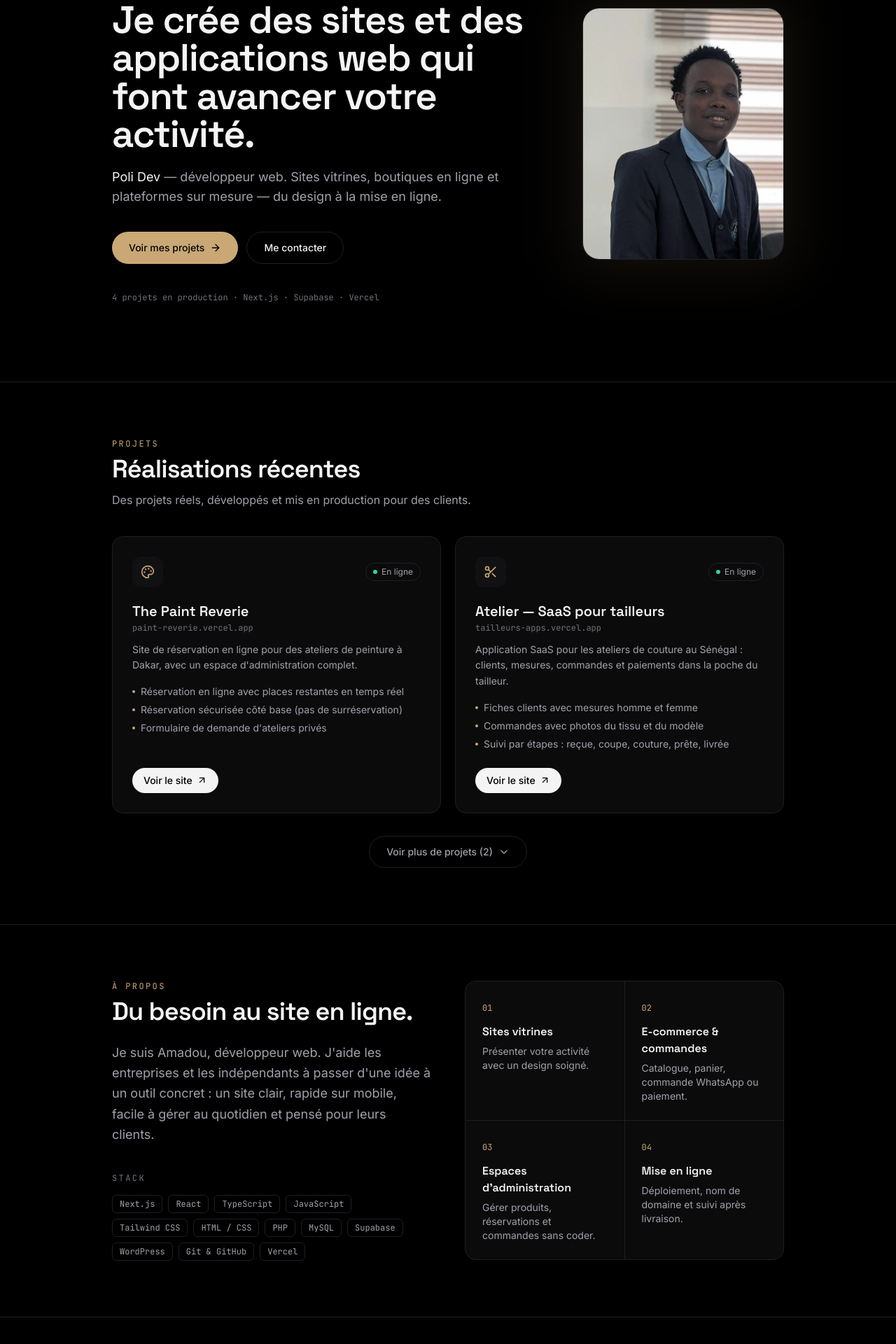
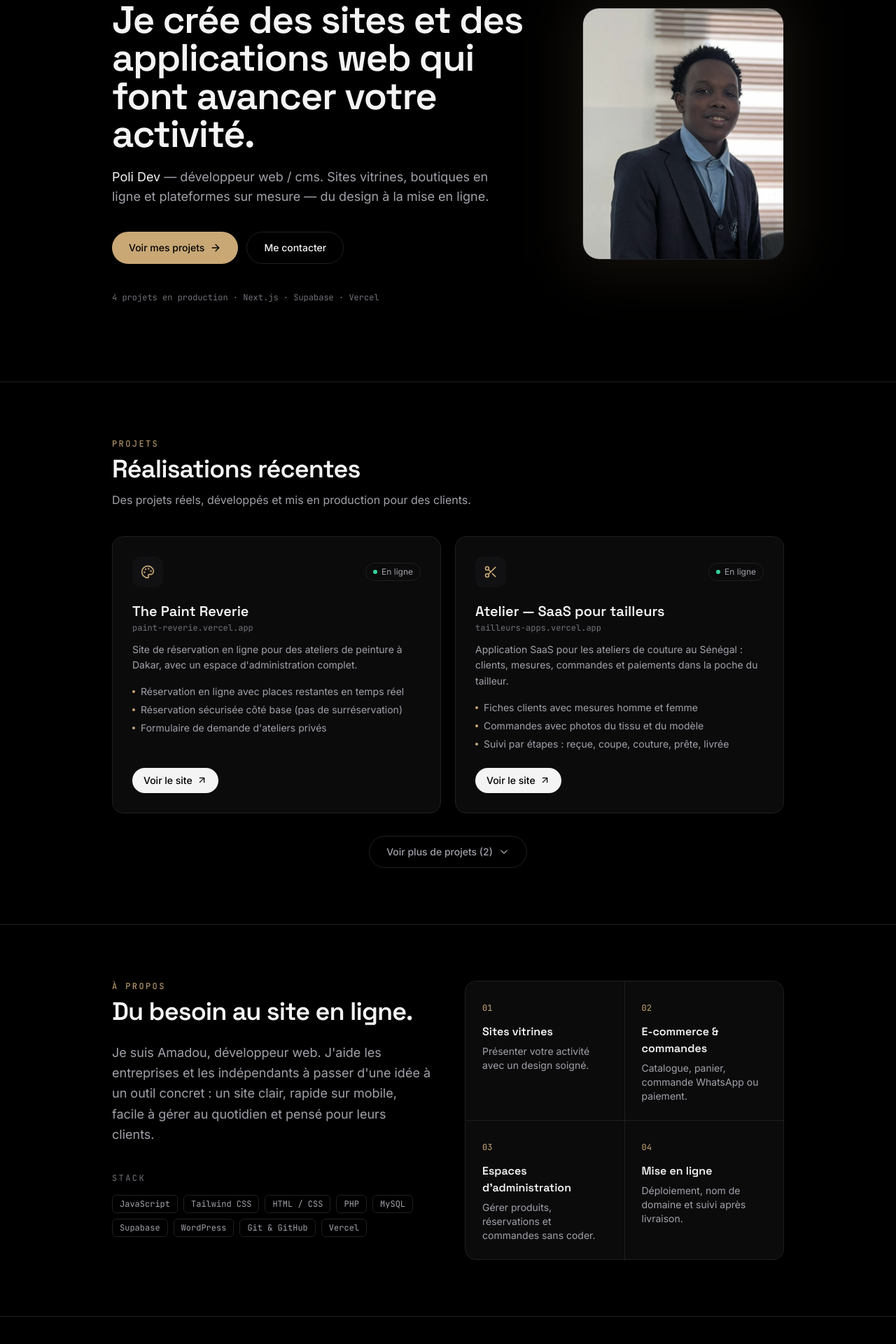
Before and after one commit to poli-jpg/poli-dev-portfolio, a Next.js app: page / in a window 1280 px wide. Shown: the part 232-2152 px from the top of the page at 70% size. Built offline with nearby package versions, Linux system fonts and the light colour scheme.

Commit message:
Portfolio : stack allégée

```diff
--- a/src/data/profile.ts
+++ b/src/data/profile.ts
@@ -1,22 +1,42 @@
 // Identité et coordonnées : c'est le seul fichier à modifier pour changer ces infos.
 export const profile = {
   name: "Poli Dev",
-  firstName: "Amadou",
-  role: "Développeur web",
-  headline: "Je crée des sites et des applications web qui font avancer votre activité.",
+  firstName: "Amadou Sy",
+  role: "Développeur web / CMS",
+  headline:
+    "Je crée des sites et des applications web qui font avancer votre activité.",
   tagline:
     "Sites vitrines, boutiques en ligne et plateformes sur mesure — du design à la mise en ligne.",
   about:
     "Je suis Amadou, développeur web. J'aide les entreprises et les indépendants à passer d'une idée à un outil concret : un site clair, rapide sur mobile, facile à gérer au quotidien et pensé pour leurs clients.",
   services: [
-    { title: "Sites vitrines", text: "Présenter votre activité avec un design soigné." },
-    { title: "E-commerce & commandes", text: "Catalogue, panier, commande WhatsApp ou paiement." },
-    { title: "Espaces d'administration", text: "Gérer produits, réservations et commandes sans coder." },
-    { title: "Mise en ligne", text: "Déploiement, nom de domaine et suivi après livraison." },
+    {
+      title: "Sites vitrines",
+      text: "Présenter votre activité avec un design soigné.",
+    },
+    {
+      title: "E-commerce & commandes",
+      text: "Catalogue, panier, commande WhatsApp ou paiement.",
+    },
+    {
+      title: "Espaces d'administration",
+      text: "Gérer produits, réservations et commandes sans coder.",
+    },
+    {
+      title: "Mise en ligne",
+      text: "Déploiement, nom de domaine et suivi après livraison.",
+    },
   ],
   stack: [
-    "Next.js", "React", "TypeScript", "JavaScript", "Tailwind CSS", "HTML / CSS",
-    "PHP", "MySQL", "Supabase", "WordPress", "Git & GitHub", "Vercel",
+    "JavaScript",
+    "Tailwind CSS",
+    "HTML / CSS",
+    "PHP",
+    "MySQL",
+    "Supabase",
+    "WordPress",
+    "Git & GitHub",
+    "Vercel",
   ],
   contact: {
     email: "developpeur01@icloud.com",
```
